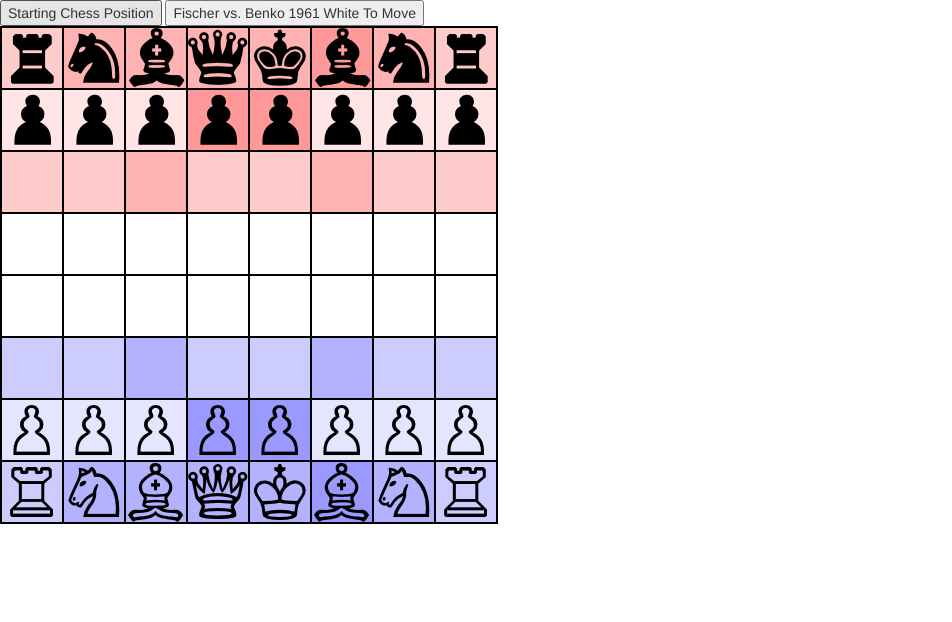
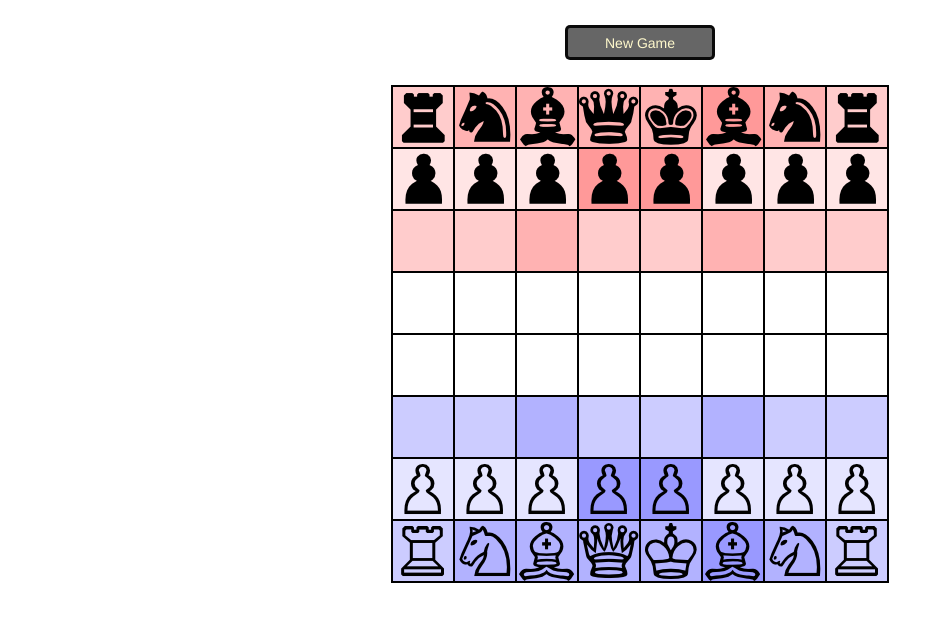
Before and after one commit to brianarpie/light-up-chessboard, a website: page index.html in a window 1280 px wide. Shown: the whole page, without its empty margins (0-952 px from the left). Drawn offline with Linux system fonts and the light colour scheme.

Commit message:
presentation changes

```diff
--- a/app/assets/stylesheets/chessboard.css
+++ b/app/assets/stylesheets/chessboard.css
@@ -1,9 +1,21 @@
-tr {
-  width: 400px;
-  /*height: 50;*/
-
-}
 td {
   width: 62px;
   height: 62px;
 }
+table {
+  margin: 25px auto;
+}
+.new-game {
+  width: 150px;
+  height: 35px;
+  text-align: center;
+  background: rgba(0, 0, 0, .6);
+  color: #fff9cc;
+  border: 3px solid rgba(0, 0 , 0, .9);
+  border-radius: 5px;
+  margin: 25px auto;
+  display: block;
+}
+img, i {
+  cursor: pointer;
+}
--- a/app/controllers/chessboardCtrl.js
+++ b/app/controllers/chessboardCtrl.js
@@ -1,9 +1,24 @@
 var app = angular.module('LaLuzDeAjedrez');
+
+app.filter('reverse', function() {
+  return function(items) {
+    return items.slice().reverse();
+  };
+});
 
 app.controller('ChessboardController', ['$rootScope','$scope',
   function($rootScope, $scope) {
 
     // TODO: check scopes of the functions. some may not need to be scoped;
+
+    $scope.reverse = false;
+
+    $scope.flipBoard = function() {
+      console.log('flippi boes');
+      $scope.reverse = !$scope.reverse;
+      console.log($scope.reverse);
+    }
+
 
     $scope.init = function() {
       $scope.board = new Array(8);
--- a/index.html
+++ b/index.html
@@ -17,8 +17,7 @@
   <div ng-controller="ChessboardController">
     <div ng-controller="PiecesController">
       <div ng-controller="GameController">
-      <button ng-click="init(); newGame()">Starting Chess Position</button>
-      <button ng-click="init(); famousGame()">Fischer vs. Benko 1961 White To Move</button>
+      <button ng-click="init(); newGame()" class="new-game">New Game</button>
         <table>
           <tbody>
             <tr ng-repeat="row in board">
@@ -43,6 +42,32 @@
             </tr>
           </tbody>
         </table>
+        <!-- <table>
+          <tbody>
+            <tr ng-repeat="row in board | reverse">
+              <td ng-drop="true"
+                  ng-drop-success="onDropComplete($data, $event, $index, $parent.$index)"
+                  ng-style="{'background': getBackgroundColor($index, $parent.$index)}"
+                  ng-repeat="square in row | reverse"
+                  ng-model="squareColor"
+
+                  >
+
+                <img id="{{$index.toString().concat($parent.$index)}}"
+                     ng-drag="true"
+                     ng-drag-data="board[$index][$parent.$index].piece"
+                     ng-drag-success="onDrag($data, $event)"
+                     ng-src="{{getImage($index, $parent.$index)}}"
+
+                     >
+
+              </td>
+            </tr>
+          </tbody>
+        </table>
+        <button ng-click="flipBoard()">
+          <i class="glyphicon glyphicon-random"></i>
+        </button> -->
       </div>
     </div>
   </div>
```
